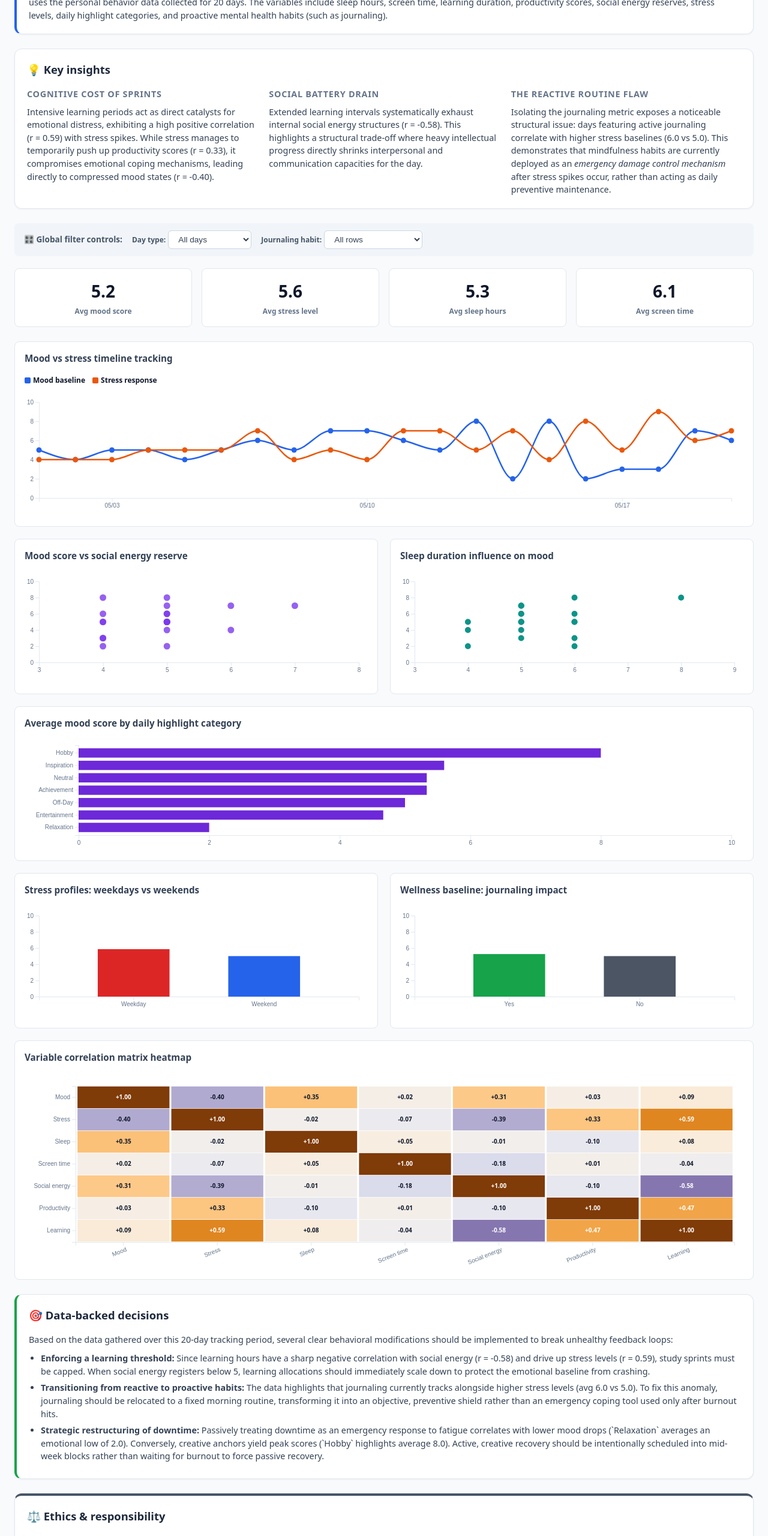
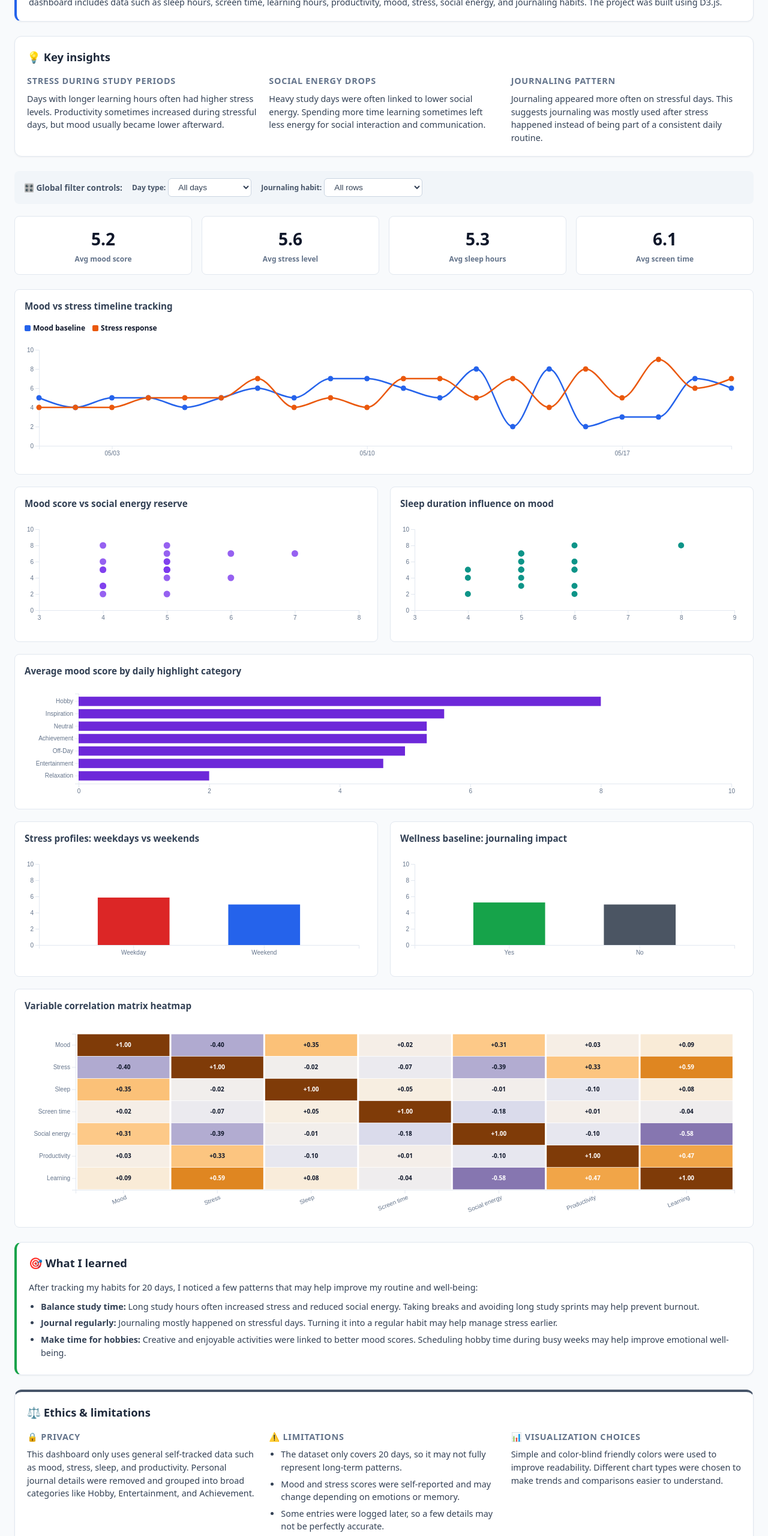
Before and after one commit to maythiriphyoe/personal_story_d3js_dashboard, a plain HTML site: page index.html in a window 1280 px wide. Shown: the part 200-2760 px from the top of the page at 60% size. Drawn offline with nearby package versions, Linux system fonts and the light colour scheme.

Commit message:
Update index.html

```diff
--- a/index.html
+++ b/index.html
@@ -213,10 +213,10 @@
         </header>
 
         <div class="panel" style="border-left: 4px solid #2563eb;">
-            <h2>📖 Story behind</h2>
+            <h2>📖 About this project</h2>
             <div class="grid-text">
                 <div class="text-block" style="grid-column: span 2;">
-                    <p>This project is meant to build an interactive personal story dashboard for the **Data Communications Class for Spring 2026 semester**. This project is built by **D3.js** and uses the personal behavior data collected for 20 days. The variables include sleep hours, screen time, learning duration, productivity scores, social energy reserves, stress levels, daily highlight categories, and proactive mental health habits (such as journaling).</p>
+                    <p>This dashboard was created for the Data Communications class in Spring 2026. It uses 20 days of personal habit and well-being data collected through daily tracking. The dashboard includes data such as sleep hours, screen time, learning hours, productivity, mood, stress, social energy, and journaling habits. The project was built using D3.js.</p>
                 </div>
             </div>
         </div>
@@ -225,16 +225,16 @@
             <h2>💡 Key insights</h2>
             <div class="grid-text">
                 <div class="text-block">
-                    <h3>Cognitive cost of sprints</h3>
-                    <p>Intensive learning periods act as direct catalysts for emotional distress, exhibiting a high positive correlation (r = 0.59) with stress spikes. While stress manages to temporarily push up productivity scores (r = 0.33), it compromises emotional coping mechanisms, leading directly to compressed mood states (r = -0.40).</p>
+                    <h3>Stress during study periods</h3>
+                    <p>Days with longer learning hours often had higher stress levels. Productivity sometimes increased during stressful days, but mood usually became lower afterward.</p>
                 </div>
                 <div class="text-block">
-                    <h3>Social battery drain</h3>
-                    <p>Extended learning intervals systematically exhaust internal social energy structures (r = -0.58). This highlights a structural trade-off where heavy intellectual progress directly shrinks interpersonal and communication capacities for the day.</p>
+                    <h3>Social energy drops</h3>
+                    <p>Heavy study days were often linked to lower social energy. Spending more time learning sometimes left less energy for social interaction and communication.</p>
                 </div>
                 <div class="text-block">
-                    <h3>The reactive routine flaw</h3>
-                    <p>Isolating the journaling metric exposes a noticeable structural issue: days featuring active journaling correlate with higher stress baselines (6.0 vs 5.0). This demonstrates that mindfulness habits are currently deployed as an <em>emergency damage control mechanism</em> after stress spikes occur, rather than acting as daily preventive maintenance.</p>
+                    <h3>Journaling pattern</h3>
+                    <p>Journaling appeared more often on stressful days. This suggests journaling was mostly used after stress happened instead of being part of a consistent daily routine.</p>
                 </div>
             </div>
         </div>
@@ -308,42 +308,42 @@
         </div>
 
         <div class="panel" style="border-left: 4px solid #16a34a;">
-            <h2>🎯 Data-backed decisions</h2>
+            <h2>🎯 What I learned</h2>
             <div class="grid-text">
                 <div class="text-block" style="grid-column: span 2;">
-                    <p>Based on the data gathered over this 20-day tracking period, several clear behavioral modifications should be implemented to break unhealthy feedback loops:</p>
+                    <p>After tracking my habits for 20 days, I noticed a few patterns that may help improve my routine and well-being:</p>
                     <ul style="margin-top: 10px;">
-                        <li><strong>Enforcing a learning threshold:</strong> Since learning hours have a sharp negative correlation with social energy (r = -0.58) and drive up stress levels (r = 0.59), study sprints must be capped. When social energy registers below 5, learning allocations should immediately scale down to protect the emotional baseline from crashing.</li>
-                        <li><strong>Transitioning from reactive to proactive habits:</strong> The data highlights that journaling currently tracks alongside higher stress levels (avg 6.0 vs 5.0). To fix this anomaly, journaling should be relocated to a fixed morning routine, transforming it into an objective, preventive shield rather than an emergency coping tool used only after burnout hits.</li>
-                        <li><strong>Strategic restructuring of downtime:</strong> Passively treating downtime as an emergency response to fatigue correlates with lower mood drops (`Relaxation` averages an emotional low of 2.0). Conversely, creative anchors yield peak scores (`Hobby` highlights average 8.0). Active, creative recovery should be intentionally scheduled into mid-week blocks rather than waiting for burnout to force passive recovery.</li>
+                        <li><strong>Balance study time:</strong> Long study hours often increased stress and reduced social energy. Taking breaks and avoiding long study sprints may help prevent burnout.</li>
+                        <li><strong>Journal regularly:</strong> Journaling mostly happened on stressful days. Turning it into a regular habit may help manage stress earlier.</li>
+                        <li><strong>Make time for hobbies:</strong> Creative and enjoyable activities were linked to better mood scores. Scheduling hobby time during busy weeks may help improve emotional well-being.</li>
                     </ul>
                 </div>
             </div>
         </div>
 
         <div class="panel" style="border-top: 4px solid #475569;">
-            <h2>⚖️ Ethics & responsibility</h2>
+            <h2>⚖️ Ethics & limitations</h2>
             <div class="grid-text">
                 <div class="text-block">
-                    <h3>🔒 Privacy statement</h3>
-                    <p><strong>Included data:</strong> This dashboard logs high-level self-reported psychometric parameters and basic time tracking. <br><strong>Anonymization method:</strong> Raw qualitative text descriptions from personal journals were permanently scrubbed. Emotional outputs and contextual milestones were abstracted into uniform operational definitions and broad categories (e.g., <code>Hobby</code>, <code>Entertainment</code>, <code>Achievement</code>) to eliminate personal details while preserving complete analytical utility.</p>
+                    <h3>🔒 Privacy</h3>
+                    <p>This dashboard only uses general self-tracked data such as mood, stress, sleep, and productivity. Personal journal details were removed and grouped into broad categories like Hobby, Entertainment, and Achievement.</p>
                 </div>
                 <div class="text-block">
-                    <h3>⚠️ Bias & limitations</h3>
+                    <h3>⚠️ Limitations</h3>
                     <ul>
-                        <li><strong>Memory bias:</strong> Compiling retroactive logs carries an inherent risk of historical recency filtering, where past days may be inadvertently scored based on recent emotional states.</li>
-                        <li><strong>Small dataset:</strong> A 20-day window represents a brief snapshot. It cannot accurately account for long-term seasonal trends, academic cycles, or broader shifts in routine.</li>
-                        <li><strong>Subjective scoring:</strong> Metrics like mood and stress are logged via self-reported rankings (1–10) without external biometric calibration, introducing variance based on daily mindset.</li>
+                        <li>The dataset only covers 20 days, so it may not fully represent long-term patterns.</li>
+                        <li>Mood and stress scores were self-reported and may change depending on emotions or memory.</li>
+                        <li>Some entries were logged later, so a few details may not be perfectly accurate.</li>
                     </ul>
                 </div>
                 <div class="text-block">
-                    <h3>📊 Visualization justification</h3>
-                    <p><strong>Color-blind safe matrix:</strong> Traditional red-green color styling was avoided in favor of a purple/orange diverging scheme, clearly distinguishing conflicting correlations. Centered metrics eliminate visual guesswork. <br><strong>Decoupled scatter tracking:</strong> The mood vs. social energy chart explicitly drops screen time noise to focus entirely on social battery depletion thresholds. <br><strong>Isolated toggles:</strong> The wellness profile isolates journaling as a binary field to prevent confounding variables from masking trend interpretations.</p>
+                    <h3>📊 Visualization choices</h3>
+                    <p>Simple and color-blind friendly colors were used to improve readability. Different chart types were chosen to make trends and comparisons easier to understand.</p>
                 </div>
                 <div class="text-block">
-                    <h3>🎯 Responsible decision & AI use</h3>
-                    <p><strong>Decision limitations:</strong> These planned behavioral adjustments assume that observed correlations represent direct, isolated causations. They fail to track omitted variables like changes in physical health, diet, or workplace adjustments that independently affect mood.</p>
-                    <p style="margin-top: 8px;"><strong>Use of AI:</strong> **Gemini AI** was utilized in this project to assist with code scaffolding for the D3.js data binds, debug programmatic canvas logic, compute Pearson correlation tables for matrix verification, and polish formatting styles for academic presentation.</p>
+                    <h3>🤖 AI use & Additional context</h3>
+                    <p>Gemini AI was used to help with D3.js coding, debugging, correlation calculations, and improving the dashboard layout and styling.</p>
+                    <p style="margin-top: 8px;">The insights in this dashboard are based only on the collected data and may not include other factors such as physical health, diet, or outside events.</p>
                 </div>
             </div>
         </div>
@@ -388,7 +388,7 @@
             d.soc = +d["Social Energy"];
         });
 
-        // Tooltip global reference
+        // Tooltip global configuration reference
         const tt = d3.select("#tt");
         const showTT = (e, txt) => tt.style("opacity", 1).html(txt).style("left", (e.pageX + 12) + "px").style("top", (e.pageY - 15) + "px");
         const hideTT = () => tt.style("opacity", 0);
@@ -404,13 +404,13 @@
                 return matchDay && matchJournal;
             });
 
-            // Summary Statistics KPI elements updating dynamically
+            // Summary Statistics calculations updating dynamically
             d3.select("#k-m").text(filteredData.length ? d3.mean(filteredData, d => d.m).toFixed(1) : "N/A");
             d3.select("#k-s").text(filteredData.length ? d3.mean(filteredData, d => d.s).toFixed(1) : "N/A");
             d3.select("#k-sl").text(filteredData.length ? d3.mean(filteredData, d => d.sl).toFixed(1) : "N/A");
             d3.select("#k-sc").text(filteredData.length ? d3.mean(filteredData, d => d.scr).toFixed(1) : "N/A");
 
-            // Clear legacy visualizations safely prior to redraw operations
+            // Clear legacy SVG visual fields securely prior to a re-render phase
             d3.select("#c-line").selectAll("*").remove();
             d3.select("#c-social").selectAll("*").remove();
             d3.select("#c-sleep").selectAll("*").remove();
@@ -420,7 +420,7 @@
 
             if (!filteredData.length) return;
 
-            // 1. Line Chart Timeline Tracking
+            // 1. Line Chart Timeline Component
             (() => {
                 const m = {top: 15, right: 20, bottom: 25, left: 24},
                       w = document.getElementById('c-line').clientWidth - m.left - m.right, h = 200 - m.top - m.bottom;
@@ -444,7 +444,7 @@
                 });
             })();
 
-            // 2. Mood vs Social Scatter Plot Tracking
+            // 2. Mood vs Social Scatter Plot Axis Configuration
             (() => {
                 const m = {top: 15, right: 15, bottom: 30, left: 24},
                       w = document.getElementById('c-social').clientWidth - m.left - m.right, h = 180 - m.top - m.bottom;
@@ -460,7 +460,7 @@
                     .on("mouseover", (e, d) => showTT(e, `Social energy reserve: <b>${d.soc}</b><br>Mood score: <b>${d.m}</b>`)).on("mouseout", hideTT);
             })();
 
-            // 3. Sleep vs Mood Scatter Plot
+            // 3. Sleep vs Mood Scatter Plot Mapping
             (() => {
                 const m = {top: 15, right: 15, bottom: 30, left: 24},
                       w = document.getElementById('c-sleep').clientWidth - m.left - m.right, h = 180 - m.top - m.bottom;
@@ -476,7 +476,7 @@
                     .on("mouseover", (e, d) => showTT(e, `Sleep hours: <b>${d.sl}</b><br>Mood score: <b>${d.m}</b>`)).on("mouseout", hideTT);
             })();
 
-            // 4. Highlight Category Horizontal Bar Chart Configuration
+            // 4. Highlight Category Horizontal Bar Chart Construction
             (() => {
                 const rolled = d3.rollup(filteredData, v => d3.mean(v, d => d.m), d => d["Daily Highlight Category"]);
                 const bData = Array.from(rolled, ([k, v]) => ({ k, v })).sort((a,b) => b.v - a.v);
@@ -492,10 +492,10 @@
 
                 svg.selectAll("rect").data(bData).enter().append("rect").attr("class", "interactive-bar")
                     .attr("x", 0).attr("y", d => y(d.k)).attr("width", d => x(d.v)).attr("height", y.bandwidth()).attr("fill", "#6d28d9")
-                    .on("mouseover", (e, d) => showTT(e, `Category: <b>${d.k}</b><br>Avg mood baseline: <b>${d.v.toFixed(2)}</b>`)).on("mouseout", hideTT);
+                    .on("mouseover", (e, d) => showTT(e, `Category: <b>${d.k}</b><br>Avg mood score: <b>${d.v.toFixed(2)}</b>`)).on("mouseout", hideTT);
             })();
 
-            // 5. Weekday vs Weekend Stress Split Bar Chart Component
+            // 5. Weekday vs Weekend Stress Split Bar Chart Rendering
             (() => {
                 const rolled = d3.rollup(filteredData, v => d3.mean(v, d => d.s), d => d["Day Type"]);
                 const bData = Array.from(rolled, ([k, v]) => ({ k, v }));
@@ -515,7 +515,7 @@
                     .on("mouseover", (e, d) => showTT(e, `Segment: <b>${d.k}</b><br>Avg stress level: <b>${d.v.toFixed(2)}</b>`)).on("mouseout", hideTT);
             })();
 
-            // 6. Journaling Impact Split Bar Chart Component
+            // 6. Journaling Habit Split Bar Chart Component
             (() => {
                 const rolled = d3.rollup(filteredData, v => d3.mean(v, d => d.m), d => d["Journaling"]);
                 const bData = Array.from(rolled, ([k, v]) => ({ k, v }));
@@ -532,11 +532,11 @@
                 svg.selectAll("rect").data(bData).enter().append("rect").attr("class", "interactive-bar")
                     .attr("x", d => x(d.k)).attr("y", d => y(d.v)).attr("width", x.bandwidth()).attr("height", d => h - y(d.v))
                     .attr("fill", d => d.k === "Yes" ? "#16a34a" : "#4b5563")
-                    .on("mouseover", (e, d) => showTT(e, `Journaled: <b>${d.k}</b><br>Avg mood baseline: <b>${d.v.toFixed(2)}</b>`)).on("mouseout", hideTT);
+                    .on("mouseover", (e, d) => showTT(e, `Journaled: <b>${d.k}</b><br>Avg mood score: <b>${d.v.toFixed(2)}</b>`)).on("mouseout", hideTT);
             })();
         }
 
-        // 7. Static Diverging Color Matrix Structural Mapping (High Contrast Purple/Orange)
+        // 7. Static Diverging Color Matrix Construction (High Contrast Purple/Orange Scheme)
         (() => {
             const labels = ["Mood", "Stress", "Sleep", "Screen time", "Social energy", "Productivity", "Learning"];
             const matrix = [
@@ -556,7 +556,7 @@
             const x = d3.scaleBand().domain(labels).range([0, w]).padding(0.02);
             const y = d3.scaleBand().domain(labels).range([0, h]).padding(0.02);
 
-            // High contrast diverging color logic selection
+            // Core Diverging Color mapping logic selection (D3 PuOr palette reference)
             const colorScale = d3.scaleDiverging(d3.interpolatePuOr).domain([-1, 0, 1]);
 
             svg.append("g").attr("transform", `translate(0,${h})`).attr("class", "axis").call(d3.axisBottom(x))
@@ -568,7 +568,7 @@
             cells.append("rect")
                 .attr("x", d => x(d.v1)).attr("y", d => y(d.v2)).attr("width", x.bandwidth()).attr("height", y.bandwidth())
                 .attr("fill", d => colorScale(d.val)).style("cursor", "pointer")
-                .on("mouseover", (e, d) => showTT(e, `Correlation match: <b>${d.v1} & ${d.v2}</b><br>Value: <b>${d.val >= 0 ? '+' : ''}${d.val.toFixed(2)}</b>`))
+                .on("mouseover", (e, d) => showTT(e, `Variables: <b>${d.v1} & ${d.v2}</b><br>Correlation value: <b>${d.val >= 0 ? '+' : ''}${d.val.toFixed(2)}</b>`))
                 .on("mouseout", hideTT);
 
             cells.append("text").attr("class", "matrix-text")
@@ -577,11 +577,11 @@
                 .style("fill", d => Math.abs(d.val) > 0.45 ? "#ffffff" : "#0f172a");
         })();
 
-        // Event Listeners for Dynamic Control Systems
+        // Event Listener elements connected to filtration toolbars
         document.getElementById("filter-day-type").addEventListener("change", updateDashboardCharts);
         document.getElementById("filter-journal").addEventListener("change", updateDashboardCharts);
 
-        // Core invocation on initialization
+        // Active baseline initialization invocation
         updateDashboardCharts();
         window.addEventListener("resize", updateDashboardCharts);
     </script>
```
